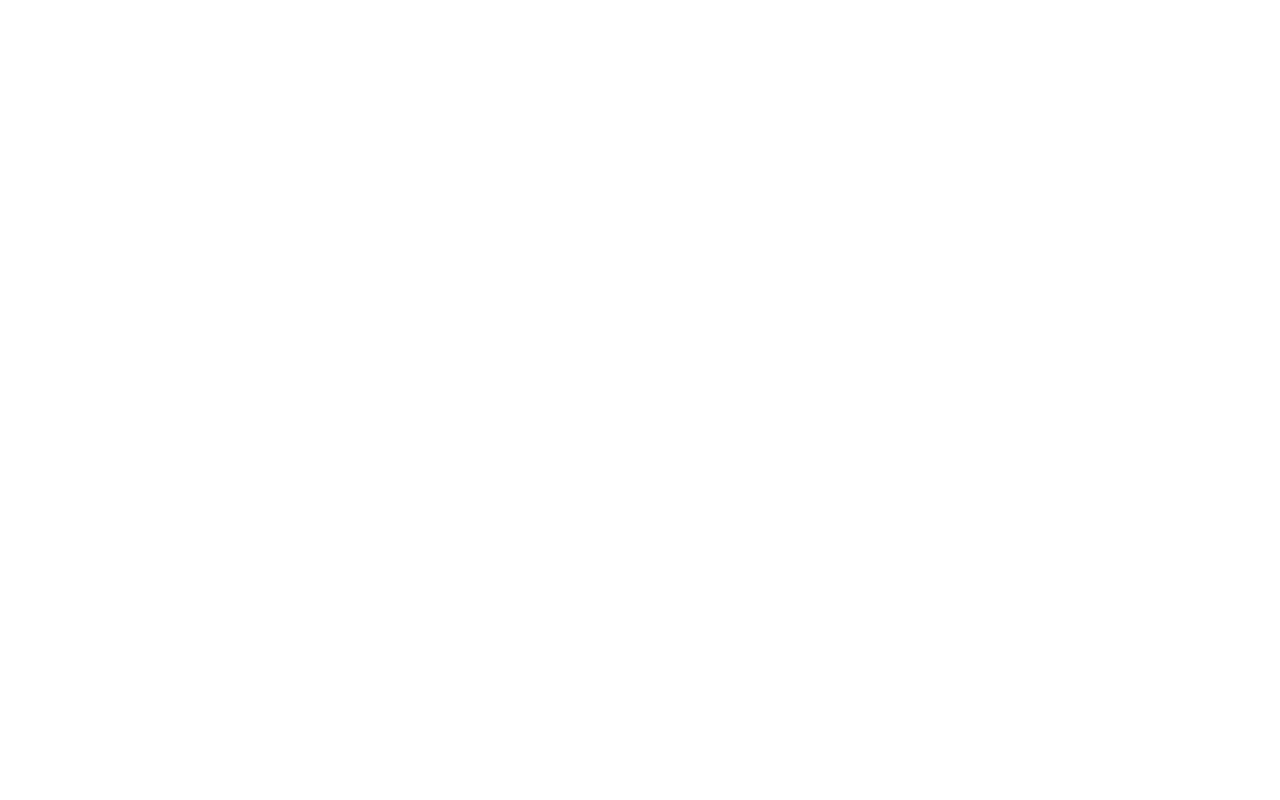
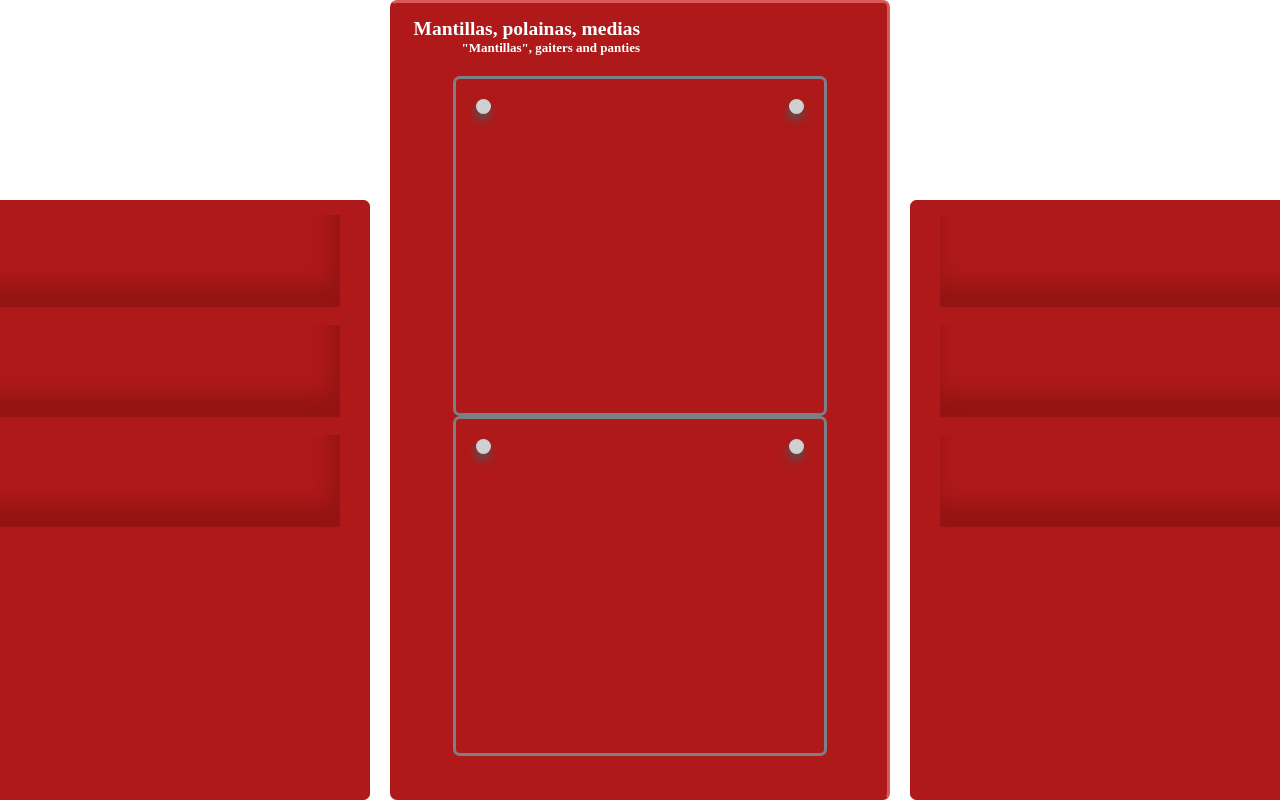
Before and after one commit to spereb05/museoafWSgbVY, a plain HTML site: page MUSEO/Ropa/html/ropa.html in a window 1280 px wide. Drawn offline with Linux system fonts and the light colour scheme.

Commit message:
Creado visual de "Mantillas, polainas y medias"

```diff
--- a/MUSEO/Ropa/css/styles.css
+++ b/MUSEO/Ropa/css/styles.css
@@ -8,3 +8,110 @@ body {
     height: 100vh;
     width: 100%;
 }
+
+.contenedor {
+    position: fixed;
+    top: 50%;
+    left: 50%;
+    display: flex;
+    grid-template-columns: 1fr 1fr 1fr;
+    -webkit-transform: translate(-50%, -50%);
+    transform: translate(-50%, -50%);
+}
+
+.columna {
+    background-color: rgb(175, 25, 25);
+    border: solid;
+    border-color: rgb(175, 25, 25);
+    border-right-color: rgb(218, 88, 88);
+    border-top-color: rgb(218, 88, 88);
+    border-radius: 7px;
+    height: 800px;
+    width: 500px;
+    margin: 10px;
+    user-select: none;
+    -webkit-user-select: none;
+    -webkit-user-drag: none;
+    align-self: end;
+
+}
+
+#columna-cajon{
+    height: 600px;
+    border: none;
+    /*background-color: transparent;*/
+}
+
+.titulo {
+    font-size: small;
+    color: white;
+    text-align: end;
+    -webkit-transform: translate(-50%);
+    transform: translate(-50%);
+    margin-top: 15px;
+}
+
+.panel {
+    height: max-content;
+    margin: 20px 60px;
+}
+
+.perchas {
+    display: flex;
+    justify-content: space-between;
+    grid-template-columns: 1fr 1fr;
+}
+
+.percha-izquierda,
+.percha-derecha {
+    width: 15px;
+    height: 15px;
+    margin: 20px;
+    -moz-border-radius: 50%;
+    -webkit-border-radius: 50%;
+    border-radius: 50%;
+    background: #ced0d1;
+    box-shadow: -1px 6px 10px #535455;
+}
+
+.panel-superior,
+.panel-inferior {
+    height: 340px;
+    border: solid;
+    border-color: #7a8085;
+    border-radius: 7px;
+}
+
+/*.cajon {
+    height: 100px;
+    border: solid;
+    background-color: rgb(175, 25, 25);
+    border-color: rgb(175, 25, 25);
+    border-top-color: rgb(172, 31, 31);
+    border-radius: 7px;
+    margin: 10px 30px 0px 30px;
+    text-align: end;
+    box-shadow: -6px -20px 20px 3px rgb(148, 20, 20) inset;
+}*/
+
+.cajon {
+    height: 110px;
+    width: 100%;
+    border: solid;
+    border-radius: 7px;
+    border-top-width: 15px;
+    border-left-width: 30px;
+    border-right-width: 30px;
+    border-color: rgb(175, 25, 25);
+    overflow: hidden;
+    box-shadow: -6px -20px 20px 3px rgb(148, 20, 20) inset;
+}
+.frontal {
+    height: 270px;
+    width: 100%;
+    border: solid;
+    border-color: rgb(175, 25, 25);
+    background-color: rgb(175, 25, 25);
+    border-bottom-right-radius: 7px;
+    border-bottom-left-radius: 7px;
+}
--- a/MUSEO/Ropa/html/ropa.html
+++ b/MUSEO/Ropa/html/ropa.html
@@ -1,5 +1,6 @@
 <!DOCTYPE html>
 <html lang="en">
+
 <head>
     <meta charset="UTF-8">
     <meta http-equiv="X-UA-Compatible" content="IE=edge">
@@ -7,8 +8,51 @@
     <title>Ropa</title>
     <link rel="stylesheet" href="../css/styles.css">
 </head>
+
 <body>
+    <div class="contenedor" id="contenedor">
 
+
+        <div class="columna" id="columna-cajon">
+            <div class="cajonera">
+                <div class="cajon"></div>
+                <div class="cajon"></div>
+                <div class="cajon"></div>
+                <div class="frontal"></div>
+            </div>
+
+
+        </div>
+
+        <div class="columna" id="columna-percha">
+            <div class="titulo" id="titulo">
+                <h2>Mantillas, polainas, medias</h2>
+                <h4>"Mantillas", gaiters and panties</h4>
+            </div>
+            <div class="panel" id="panel">
+                <div class="panel-superior" id="panel-superior">
+                    <div class="perchas" id="perchas">
+                        <div class="percha-izquierda" id="percha-izquierda"></div>
+                        <div class="percha-derecha" id="percha-derecha"></div>
+                    </div>
+                </div>
+                <div class="panel-inferior" id="panel-inferior">
+                    <div class="perchas" id="perchas">
+                        <div class="percha-izquierda" id="percha-izquierda"></div>
+                        <div class="percha-derecha" id="percha-derecha"></div>
+                    </div>
+                </div>
+            </div>
+        </div>
+
+        <div class="columna" id="columna-cajon">
+            <div class="cajon"></div>
+            <div class="cajon"></div>
+            <div class="cajon"></div>
+            <div class="frontal"></div>
+        </div>
+    </div>
     <script src="../js/app.js"></script>
 </body>
+
 </html>
```
Also changed, not shown: MUSEO/RetratoBoda/js/addImage.js (+4 -26 lines).
